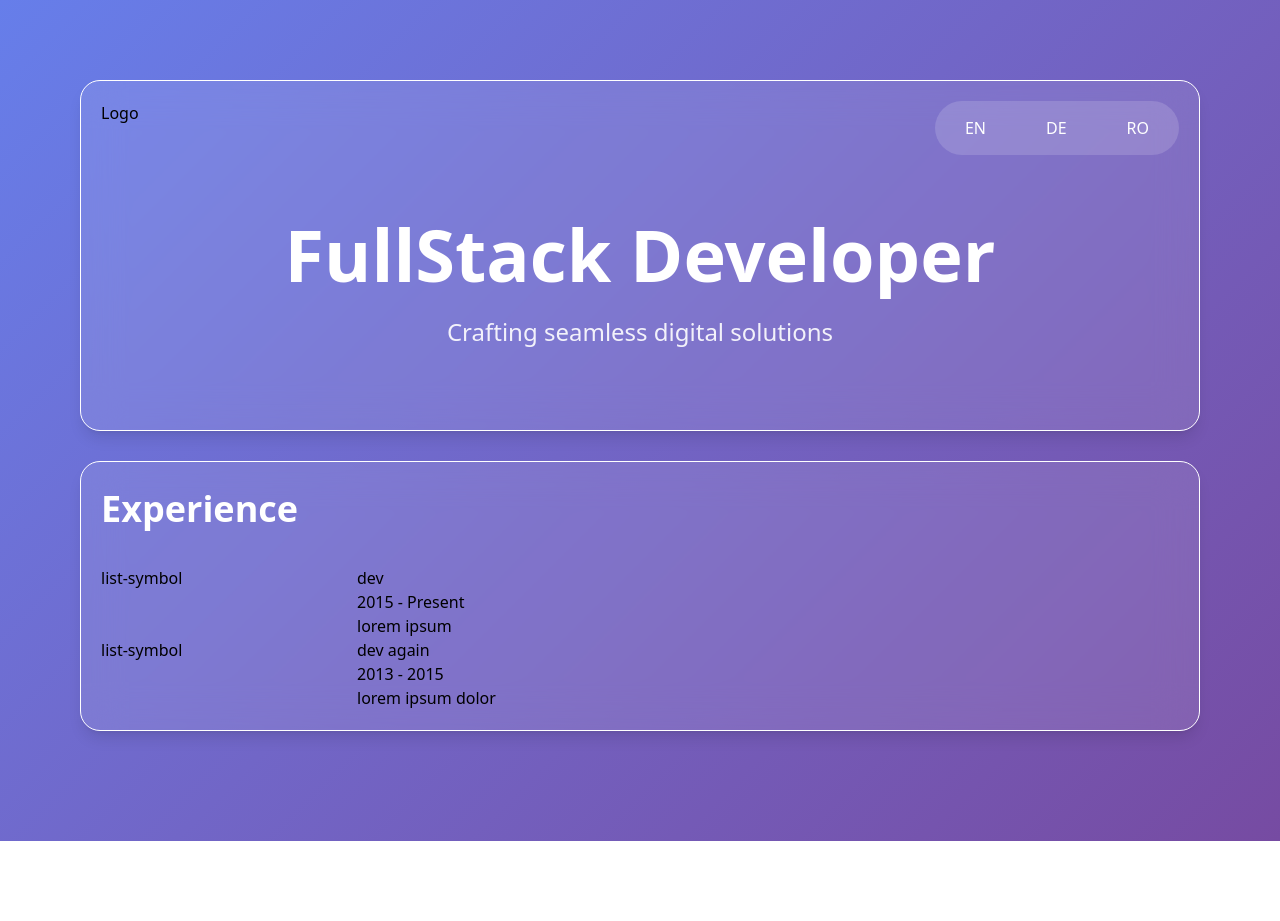
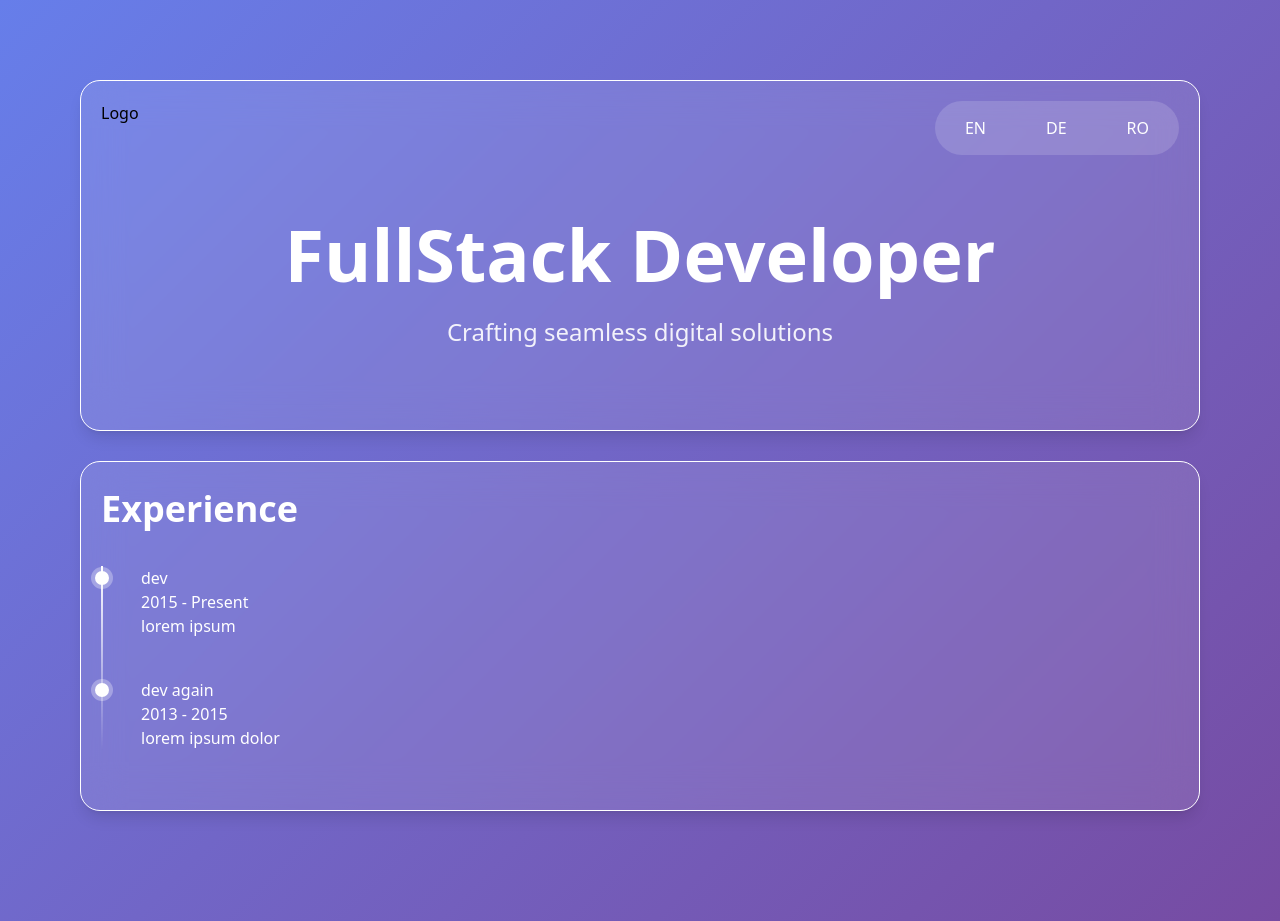
Before and after one commit to DincaToni/tonidinca_webapp-frontend-next, a Next.js app: page / in a window 1280 px wide. Before the commit the page ends 841 px from the top, so only its background shows below. Built offline with nearby package versions, Linux system fonts and the light colour scheme.

Commit message:
timeline ui created

```diff
--- a/app/components/molecules/timeline.tsx
+++ b/app/components/molecules/timeline.tsx
@@ -16,12 +16,9 @@ type timelineItemsType = {
 let Timeline = ({ timelineItems }: { timelineItems: timelineItemsType[] }) => {
   return (
     <>
-      <div>
+      <div className="pl-[40px] relative before:absolute before:content-[''] before:left-0 before:top-0 before:bottom-0 before:w-[2px] before:bg-linear-to-b before:from-white before:to-transparent">
         {timelineItems.map((item) => (
-          <div className="flex">
-            <div className="bg-green min-w-3xs">list-symbol</div>
-            <TimelineItem item={item}></TimelineItem>
-          </div>
+          <TimelineItem item={item}></TimelineItem>
         ))}
       </div>
     </>
--- a/app/components/molecules/timelineItem.tsx
+++ b/app/components/molecules/timelineItem.tsx
@@ -6,7 +6,7 @@ type timelineItemType = {
 
 let TimelineItem = ({ item }: { item: timelineItemType }) => {
   return (
-    <div>
+    <div className="relative mb-[40px] text-white before:absolute before:content-[''] before:left-[-46px] before:top-[5px] before:w-[14px] before:h-[14px] before:rounded-full before:bg-white before:ring-[4px] before:ring-white/30">
       <h3>{item.title}</h3>
       <p>{item.period[0] + " - " + item.period[1]}</p>
       <p>{item.description}</p>
```
